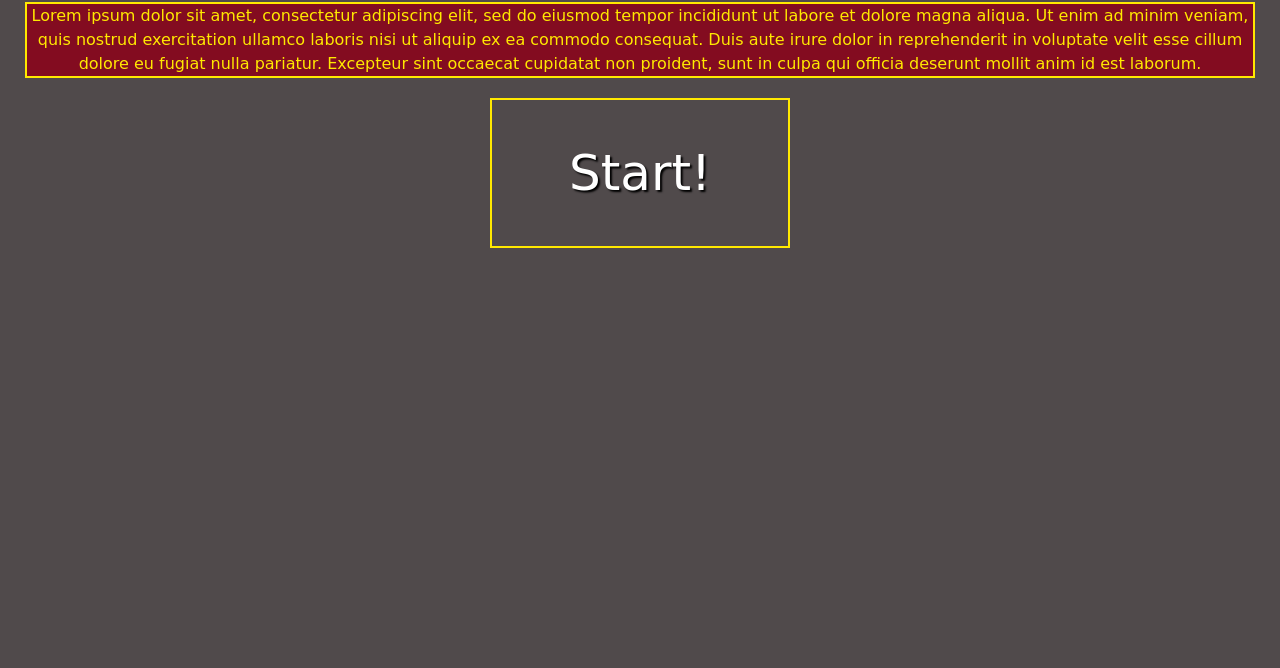
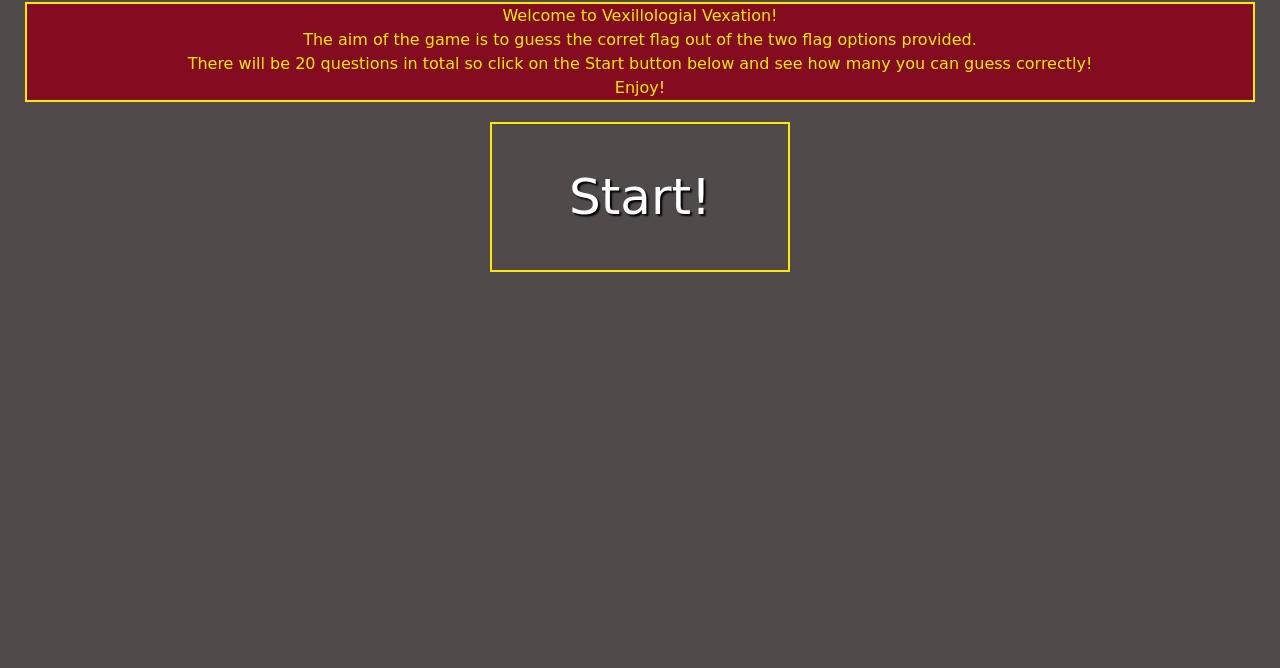
Before and after one commit to sniclasj/vexillological-vexation, a website: page index.html in a window 1280 px wide. Shown: the part 132-800 px from the top of the page. Drawn offline with nearby package versions, Linux system fonts and the light colour scheme; a web font is replaced by a local one.

Commit message:
Update game explanation text from lorem ipsum placeholder

```diff
--- a/index.html
+++ b/index.html
@@ -24,12 +24,11 @@
         <section class="row">
             <section class="col-12 text-center">
                 <h2 class="landing-page-component">How to play...</h2>
-                <p class="landing-page-component">Lorem ipsum dolor sit amet, consectetur adipiscing elit, sed do
-                    eiusmod tempor incididunt ut labore
-                    et dolore magna aliqua. Ut enim ad minim veniam, quis nostrud exercitation ullamco laboris nisi ut
-                    aliquip ex ea commodo consequat. Duis aute irure dolor in reprehenderit in voluptate velit esse
-                    cillum dolore eu fugiat nulla pariatur. Excepteur sint occaecat cupidatat non proident, sunt in
-                    culpa qui officia deserunt mollit anim id est laborum.</p>
+                <p class="landing-page-component">Welcome to Vexillologial Vexation!<br>The aim of the game is to guess the
+                    corret flag out of the two flag options provided.<br>There will be 20 questions in total so click on the
+                    Start button below and see how many you can guess correctly!<br>
+                    Enjoy!
+                </p>
             </section>
         </section>
     </section>
```
